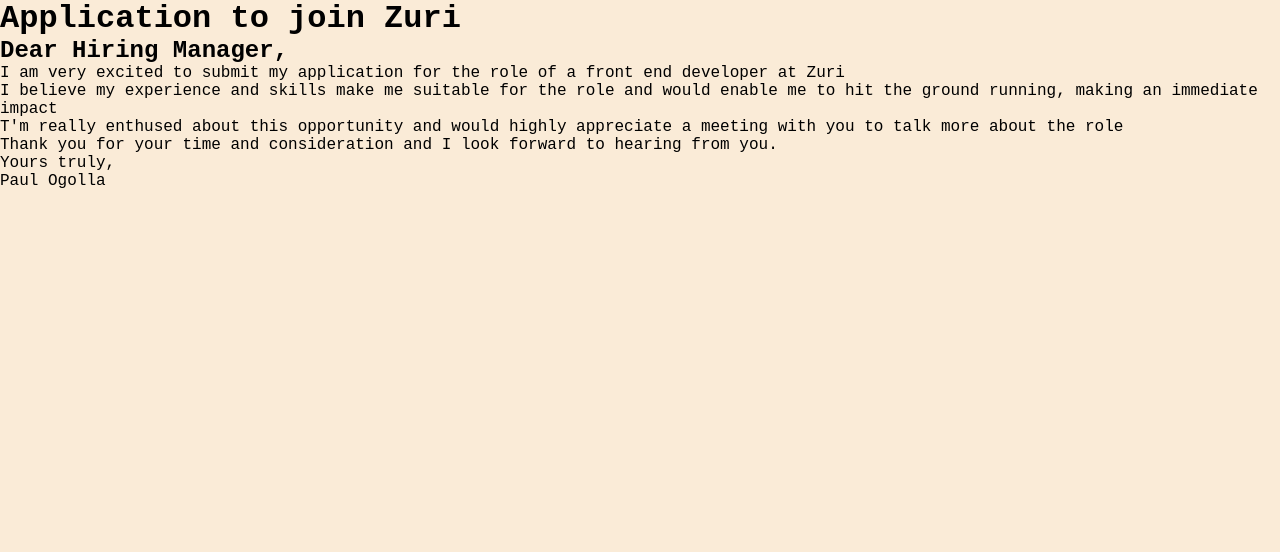
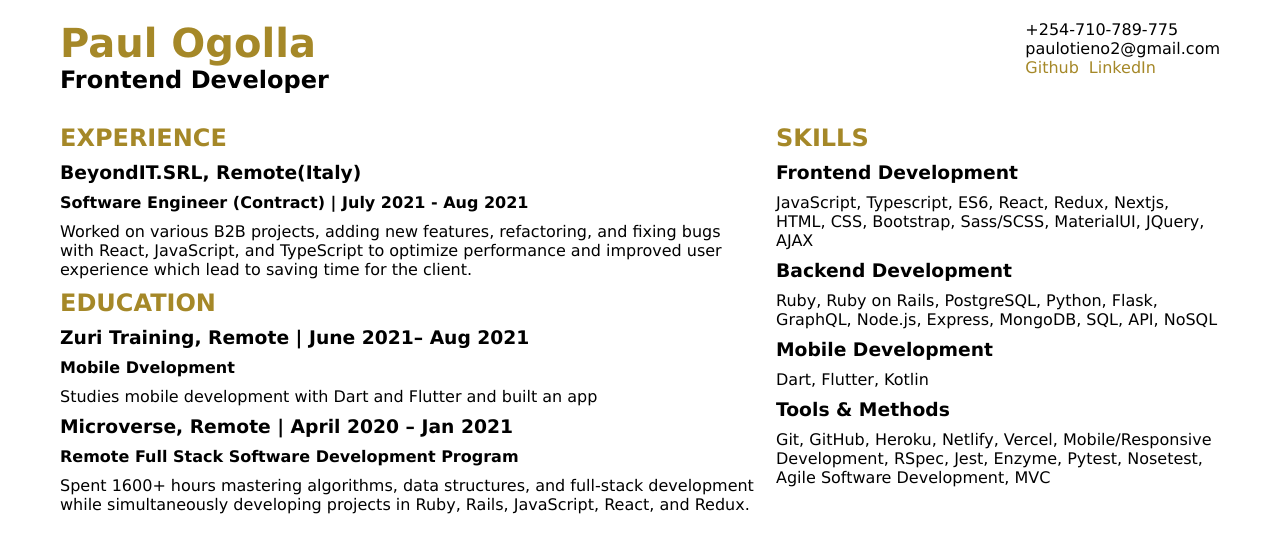
Before and after one commit to paulzay/stage2, a plain HTML site: page index.html in a window 1280 px wide. Drawn offline with Linux system fonts and the light colour scheme.

Commit message:
fix resume

```diff
--- a/index.css
+++ b/index.css
@@ -1,11 +1,50 @@
 * {
-    margin: 0;
-    padding: 0;
-    box-sizing: border-box;
+  margin: 0;
+  padding: 0;
+  box-sizing: border-box;
+}
+* a{
+    text-decoration: none;
+}
+body{
+  font-family: 'Lucida Sans', 'Lucida Sans Regular', 'Lucida Grande', 'Lucida Sans Unicode', Geneva, Verdana, sans-serif;
+  color: #000;
+  background-color: #fff;
+  padding: 0 60px;
+}
+nav{
+  padding: 20px 0;
+  display: flex;
+  justify-content: space-between;
+  vertical-align: middle;
 
 }
-body{
-    font-family: 'Courier New', Courier, monospace;
-    color: #000;
-    background-color: antiquewhite;
+.nav__left h1{
+  color: #a58828;
+  font-size: 40px;
 }
+.nav__right a{
+  color: #a58828;
+  margin-right: 10px;
+}
+main{
+  display: flex;
+  justify-content: space-between;
+}
+.main__left{
+  width: 60%;
+}
+.main__right h2{
+
+}
+.exp h2, .edu h2, .main__right h2{
+  color: #a58828;
+  margin: 10px 0;
+}
+.main__right{
+  width: 40%;
+  padding-left: 20px;
+}
+h3, h4{
+  margin: 10px 0;
+}
--- a/index.html
+++ b/index.html
@@ -8,13 +8,63 @@
   <link rel="stylesheet" href="./index.css" />
 </head>
 <body>
-    <h1>Application to join Zuri</h1>
-    <h2>Dear Hiring Manager,</h2>
-    <p>I am very excited to submit my application for the role of a front end developer at Zuri</p>
-    <p>I believe my experience and skills make me suitable for the role and would enable me to hit the ground running, making an immediate impact</p>
-    <p>T'm really enthused about this opportunity and would highly appreciate a meeting with you to talk more about the role<br/>
-    Thank you for your time and consideration and I look forward to hearing from you.<br/> Yours truly, <br/> Paul Ogolla
+<nav>
+  <div class="nav__left">
+    <h1>Paul Ogolla</h1>
+    <h2>Frontend Developer</h2>
+  </div>
+  <div class="nav__right">
+    <p>+254-710-789-775</p>
+    <p>paulotieno2@gmail.com</p>
+    <span><a href="https://github.com/paulzay">Github</a><a href="https://www.linkedin.com/in/paulogolla">LinkedIn</a></span>
+  </div>
+</nav>
+<main>
+  <div class="main__left">
+    <div class="exp">
+      <div >
+        <h2>EXPERIENCE</h2>
+        <div class="">
+          <h3>BeyondIT.SRL, Remote(Italy)</h3>
+          <h4>Software Engineer (Contract) | July 2021 - Aug 2021</h4>
+          <p>Worked on various B2B projects, adding new features, refactoring, and fixing bugs with React, JavaScript, and TypeScript to optimize performance and improved user experience which lead to saving time for the client.</p>
+        </div>
+      </div>
+    </div>
+    <div class="edu">
+      <h2>EDUCATION</h2>
+      <div class="">
+        <h3>Zuri Training, Remote | June 2021– Aug 2021</h3>
+        <h4>Mobile Dvelopment</h4>
+        <p>Studies mobile development with Dart and Flutter and built an app</p>
+      </div>
+      <div class="">
+        <h3>Microverse, Remote | April 2020 – Jan 2021</h3>
+        <h4>Remote Full Stack Software Development Program</h4>
+        <p>Spent 1600+ hours mastering algorithms, data structures, and full-stack development while simultaneously developing projects in Ruby, Rails, JavaScript, React, and Redux.</p>
+      </div>
+    </div>
+  </div>
+  <div class="main__right">
+    <h2>SKILLS</h2>
+    <div class="frontend">
+      <h3>Frontend Development</h3>
+      <p>JavaScript, Typescript, ES6, React, Redux, Nextjs, HTML, CSS, Bootstrap, Sass/SCSS, MaterialUI, JQuery, AJAX</p>
+    </div>
+    <div class="backend">
+      <h3>Backend Development</h3>
+      <p>Ruby, Ruby on Rails, PostgreSQL, Python, Flask, GraphQL, Node.js, Express, MongoDB, SQL, API, NoSQL</p>
+    </div>
+    <div class="mobile">
+      <h3>Mobile Development</h3>
+      <p>Dart, Flutter, Kotlin</p>
+    </div>
+    <div >
+      <h3>Tools & Methods</h3>
+      <p>Git, GitHub, Heroku, Netlify, Vercel, Mobile/Responsive Development, RSpec, Jest, Enzyme, Pytest, Nosetest, Agile Software Development, MVC
       </p>
-
+    </div>
+  </div>
+</main>
 </body>
 </html>
```
Lines whose indentation alone changed are shown as unchanged.
